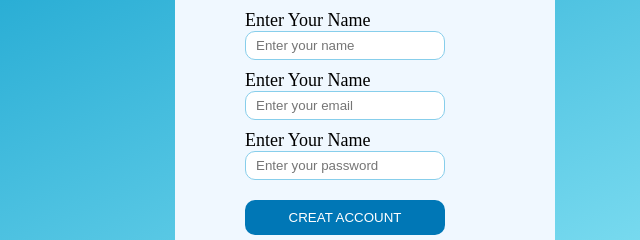
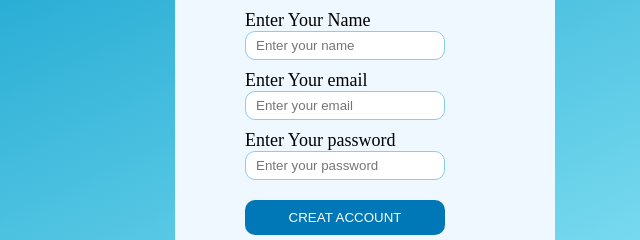
Before and after one commit to ReyanAhmad872/signup-page-, a plain HTML site: page index.html in a window 1280 px wide. Shown: the part 167-407 px from the top of the page, 275-915 px from the left. Drawn offline with Linux system fonts and the light colour scheme.

Commit message:
Update index.html

```diff
--- a/index.html
+++ b/index.html
@@ -21,7 +21,7 @@
           />
         </p>
         <p class="p">
-          <label for="useremail">Enter Your Name </label>
+          <label for="useremail">Enter Your email </label>
           <input
             type="email"
             id="username"
@@ -31,7 +31,7 @@
           />
         </p>
         <p class="p">
-          <label for="password">Enter Your Name </label>
+          <label for="password">Enter Your password </label>
           <input
             type="password"
             id="password"
```
